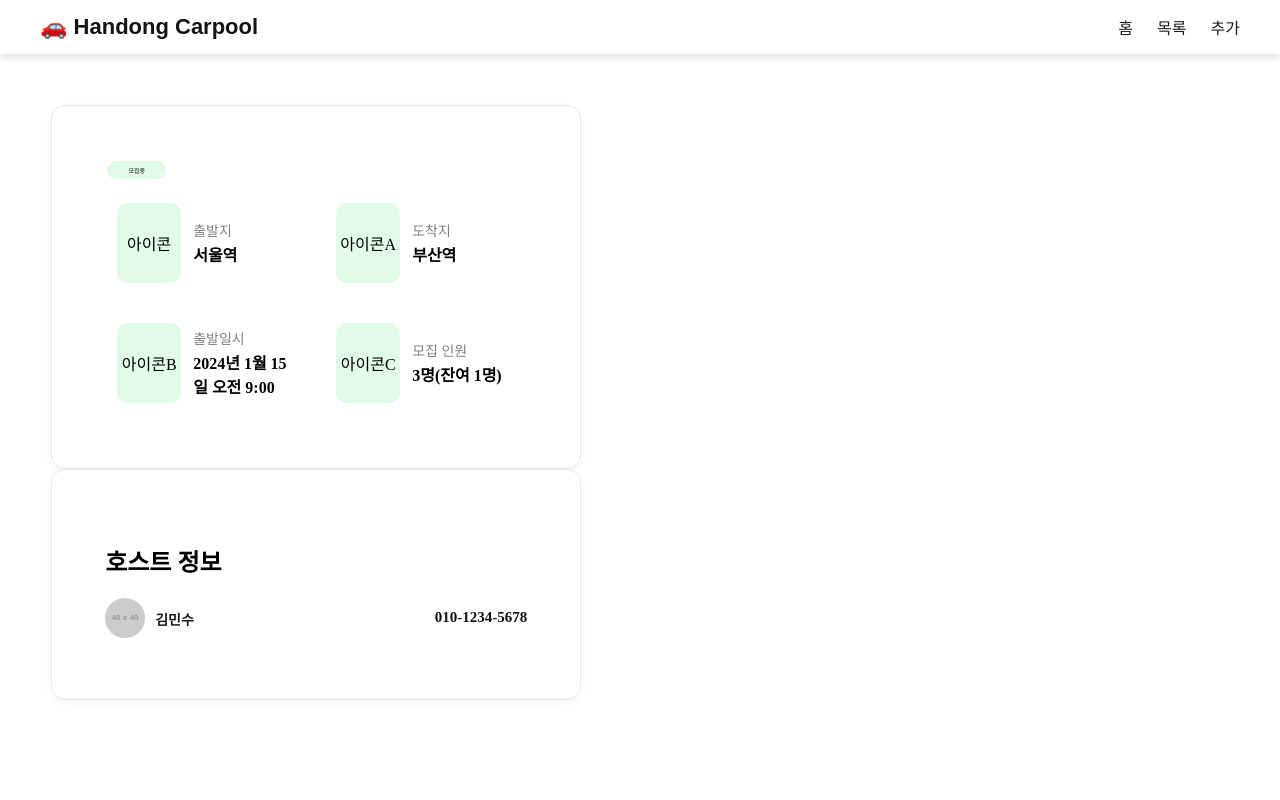
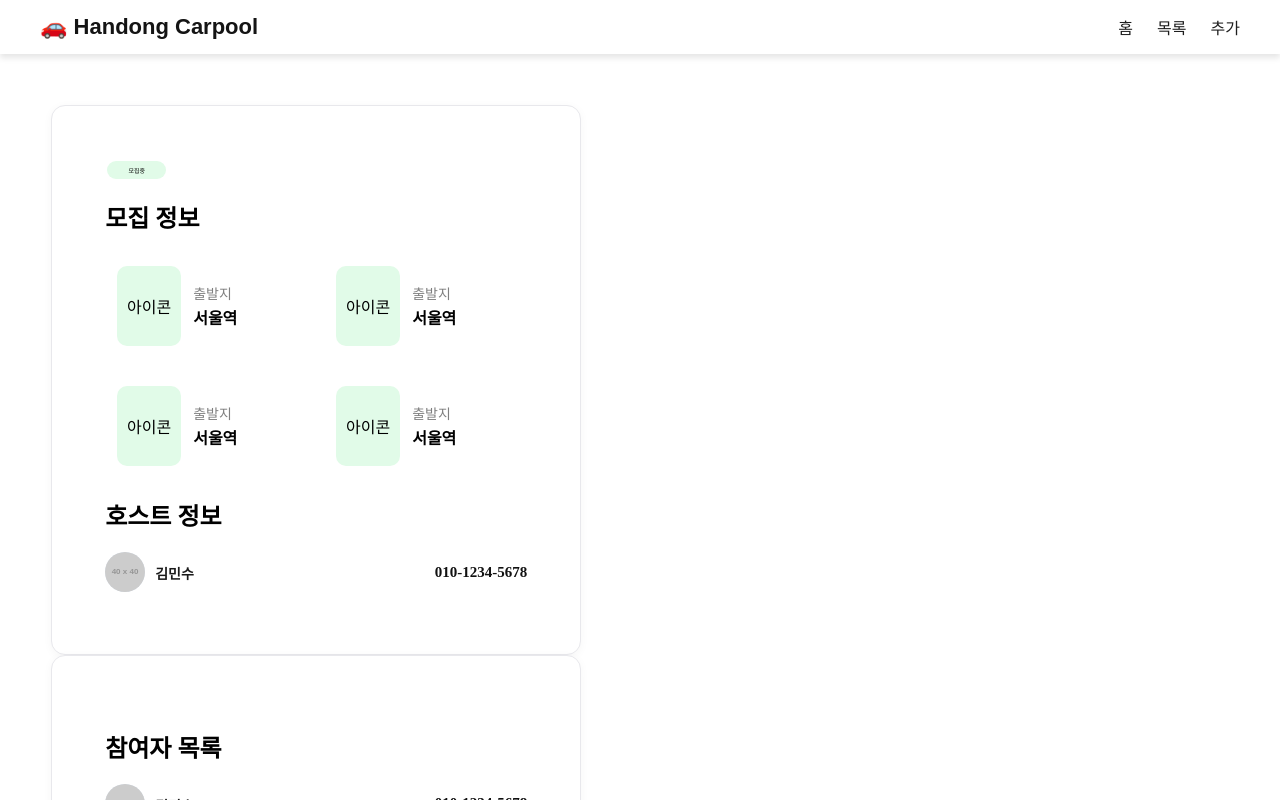
Before and after one commit to zzuniy/HandongCar_my, a React (Create React App) app: page /detail in a window 1280 px wide. Shown: the top 800 px of the page. Built offline with nearby package versions, Linux system fonts and the light colour scheme; no server answers.

Commit message:
style: code simplification

```diff
--- a/src/pages/detail.jsx
+++ b/src/pages/detail.jsx
@@ -137,6 +137,18 @@ const Contact = styled.a`
   }
 `;
 
+function Infomation() {
+  return (
+    <InfoItem>
+      <InfoIcon>아이콘</InfoIcon>
+      <InfoText>
+        <InfoTitle>출발지</InfoTitle>
+        <InfoContents>서울역</InfoContents>
+      </InfoText>
+    </InfoItem>
+  )
+}
+
 function UserSection() {
   return (
     <UserSectionWrapper>
@@ -146,7 +158,6 @@ function UserSection() {
           <UserName>김민수</UserName>
         </InfoContents>
       </UserLeft>
-
       <Contact href="tel:01012345678">010-1234-5678</Contact>
     </UserSectionWrapper>
   );
@@ -159,45 +170,23 @@ function DetailPage() {
         <LeftPage>
           <Container>
             <CurrentSituation>모집중</CurrentSituation>
+            <SubTitle>모집 정보</SubTitle>
+            <InfoGrid>
+              <Infomation />
+              <Infomation />
+              <Infomation />
+              <Infomation />
+            </InfoGrid>
 
-            <InfoGrid>
-              <InfoItem>
-                <InfoIcon>아이콘</InfoIcon>
-                <InfoText>
-                  <InfoTitle>출발지</InfoTitle>
-                  <InfoContents>서울역</InfoContents>
-                </InfoText>
-              </InfoItem>
-
-              <InfoItem>
-                <InfoIcon>아이콘A</InfoIcon>
-                <InfoText>
-                  <InfoTitle>도착지</InfoTitle>
-                  <InfoContents>부산역</InfoContents>
-                </InfoText>
-              </InfoItem>
-
-              <InfoItem>
-                <InfoIcon>아이콘B</InfoIcon>
-                <InfoText>
-                  <InfoTitle>출발일시</InfoTitle>
-                  <InfoContents>2024년 1월 15일 오전 9:00</InfoContents>
-                </InfoText>
-              </InfoItem>
-
-              <InfoItem>
-                <InfoIcon>아이콘C</InfoIcon>
-                <InfoText>
-                  <InfoTitle>모집 인원</InfoTitle>
-                  <InfoContents>3명(잔여 1명)</InfoContents>
-                </InfoText>
-              </InfoItem>
-            </InfoGrid>
+            <SubTitle>호스트 정보</SubTitle>
+            <UserSection />
           </Container>
 
           <Container>
-            <SubTitle>호스트 정보</SubTitle>
-            <UserSection></UserSection>
+            <SubTitle>참여자 목록</SubTitle>
+            <UserSection />
+            <UserSection />
+            <UserSection />
           </Container>
 
 
```
